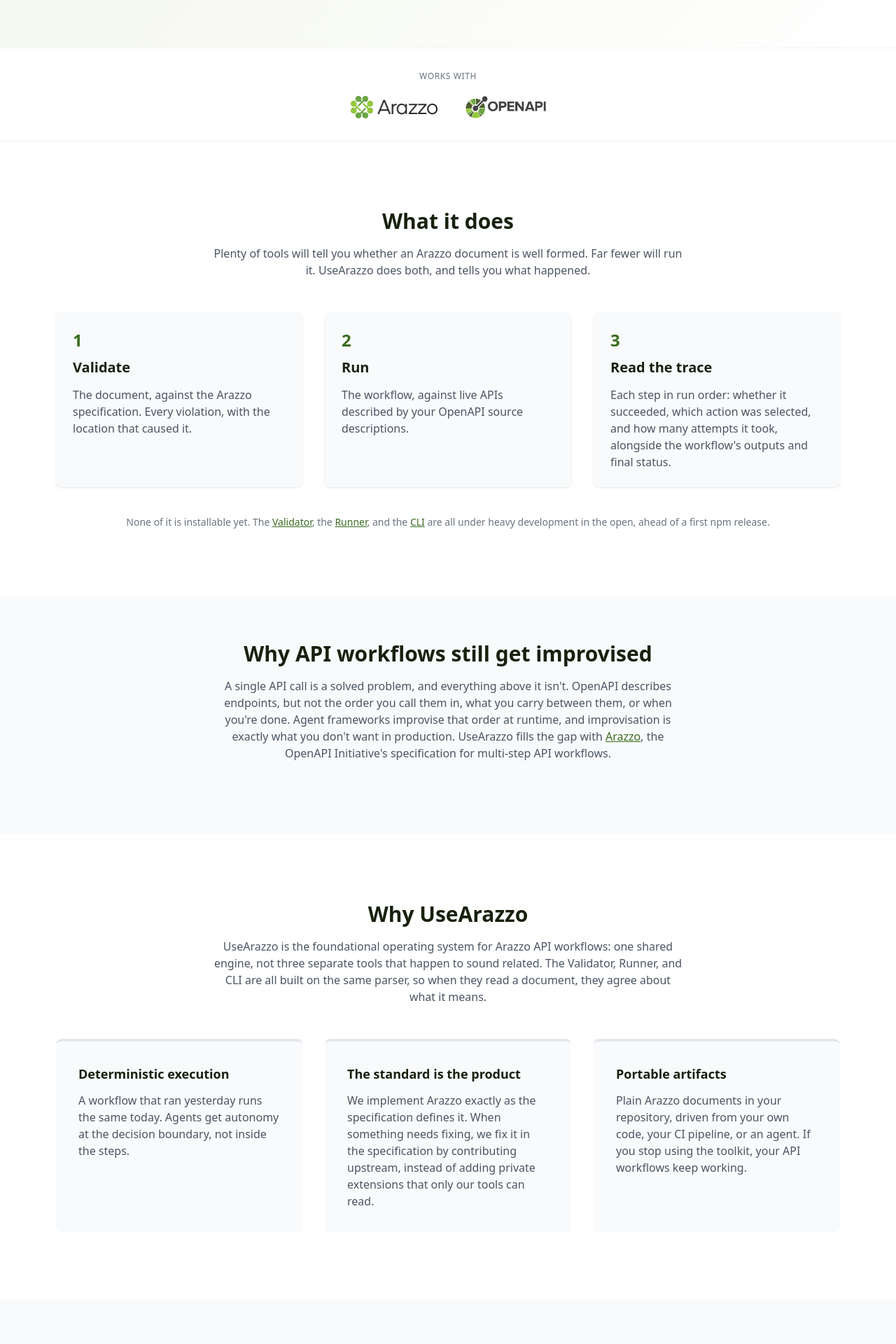
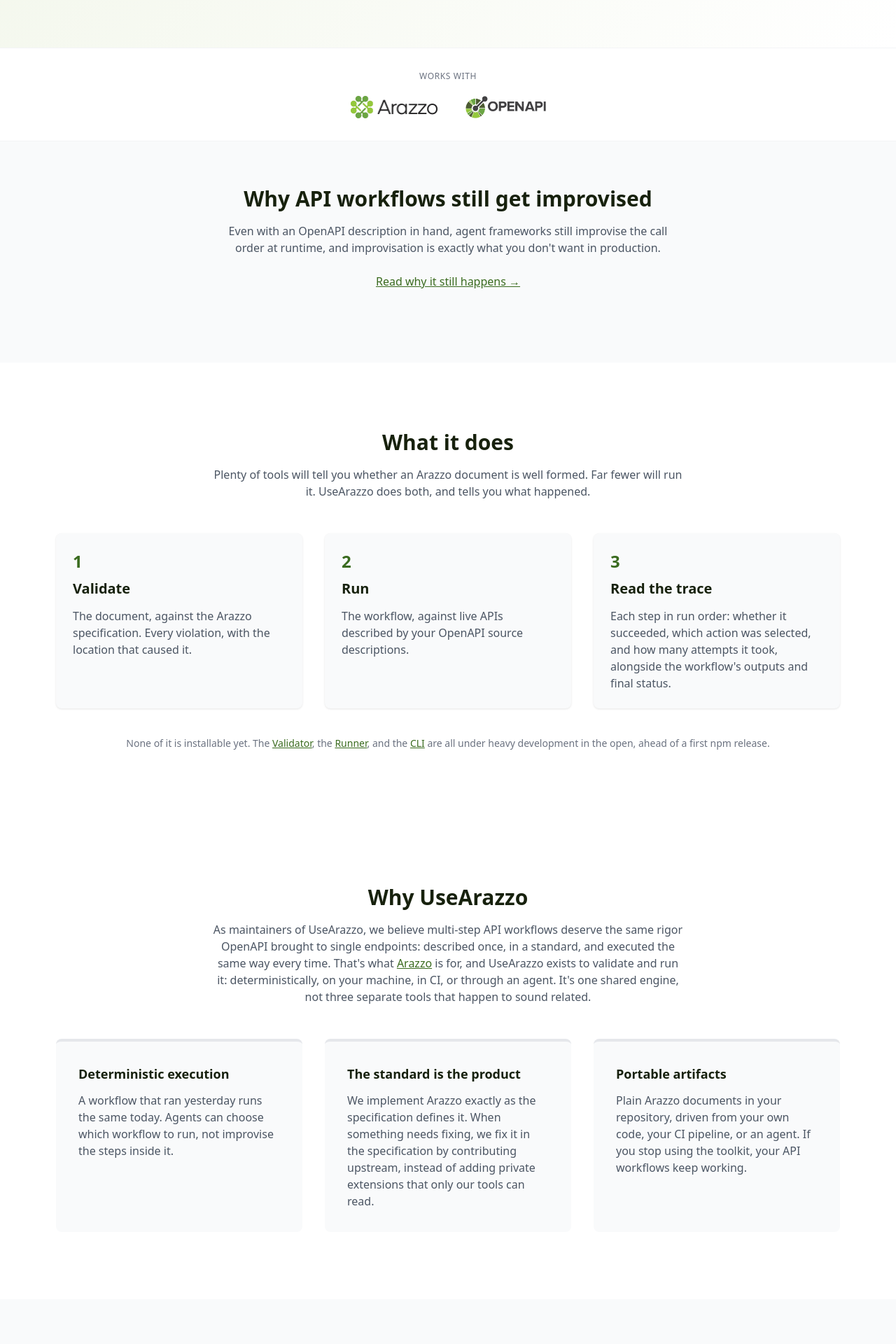
Before and after one commit to usearazzo/website, a Jekyll site: the page built from pages/homepage.html, in a window 1280 px wide. Shown: the part 613-2533 px from the top of the page at 70% size. Built offline with Jekyll 4.4.1, drawn with Linux system fonts in a browser that asks for light colours.

Commit message:
feat(homepage): reposition problem section, sharpen Why UseArazzo
- Moved "Why API workflows still get improvised" above "What it does"
  so the page argument flows problem -> why it matters -> solution,
  instead of solution appearing before the stakes are explained.
- Trimmed that section to its two non-redundant points (the
  agent-runtime angle, and the "exactly what you don't want in
  production" stakes line), since the OpenAPI/Arazzo definitional part
  is now covered by the hero's own H1. Added a "Read why it still
  happens" link to the first blog post, on its own line, so the
  now-short section has somewhere to go instead of needing more prose.
- "Deterministic execution" pillar: replaced the abstract "agents get
  autonomy at the decision boundary" with the concrete "agents can
  choose which workflow to run, not improvise the steps inside it."
- "Why UseArazzo" lead paragraph replaced with the belief statement
  already used on the About page ("we believe multi-step API workflows
  deserve the same rigor OpenAPI brought to single endpoints..."),
  framed as "As maintainers of UseArazzo" rather than an unqualified
  "we". This motivates all three pillar cards (standard/rigor,
  determinism, portability) instead of just one, and echoes the same
  stated belief in two places on the site per the content-strategy
  skill's point-of-view guidance. Split the closing sentence in two to
  fix a run-on from folding the shared-engine clause in.

```diff
--- a/pages/homepage.html
+++ b/pages/homepage.html
@@ -53,6 +53,16 @@
   </div>
 </section>
 
+<!-- Problem Framing Section -->
+<section class="py-12 md:py-16 bg-gray-50">
+  <div class="container mx-auto px-4 max-w-6xl">
+    <div class="max-w-2xl mx-auto text-center mb-10">
+      <h2 class="text-3xl font-extrabold text-primary-dark mb-4">Why API workflows still get improvised</h2>
+      <p class="text-gray-600">Even with an OpenAPI description in hand, agent frameworks still improvise the call order at runtime, and improvisation is exactly what you don't want in production.<br><br><a href="{{ '/blog/api-workflows-are-still-improvised/' | relative_url }}" class="text-primary-light underline hover:no-underline">Read why it still happens &rarr;</a></p>
+    </div>
+  </div>
+</section>
+
 <!-- What It Does Section -->
 <section class="section-padding bg-white">
   <div class="container mx-auto px-4 max-w-6xl">
@@ -83,27 +93,17 @@
   </div>
 </section>
 
-<!-- Problem Framing Section -->
-<section class="py-12 md:py-16 bg-gray-50">
-  <div class="container mx-auto px-4 max-w-6xl">
-    <div class="max-w-2xl mx-auto text-center mb-10">
-      <h2 class="text-3xl font-extrabold text-primary-dark mb-4">Why API workflows still get improvised</h2>
-      <p class="text-gray-600">A single API call is a solved problem, and everything above it isn't. OpenAPI describes endpoints, but not the order you call them in, what you carry between them, or when you're done. Agent frameworks improvise that order at runtime, and improvisation is exactly what you don't want in production. UseArazzo fills the gap with <a href="https://spec.openapis.org/arazzo/latest.html" target="_blank" rel="noopener noreferrer" class="text-primary-light underline hover:no-underline">Arazzo</a>, the OpenAPI Initiative's specification for multi-step API workflows.</p>
-    </div>
-  </div>
-</section>
-
 <!-- Why UseArazzo Pillars Section -->
 <section class="section-padding bg-white">
   <div class="container mx-auto px-4 max-w-6xl">
     <h2 class="text-3xl font-extrabold text-primary-dark text-center mb-4">Why UseArazzo</h2>
     <p class="text-gray-600 text-center mb-12 max-w-2xl mx-auto">
-      UseArazzo is the foundational operating system for Arazzo API workflows: one shared engine, not three separate tools that happen to sound related. The Validator, Runner, and CLI are all built on the same parser, so when they read a document, they agree about what it means.
+      As maintainers of UseArazzo, we believe multi-step API workflows deserve the same rigor OpenAPI brought to single endpoints: described once, in a standard, and executed the same way every time. That's what <a href="https://spec.openapis.org/arazzo/latest.html" target="_blank" rel="noopener noreferrer" class="text-primary-light underline hover:no-underline">Arazzo</a> is for, and UseArazzo exists to validate and run it: deterministically, on your machine, in CI, or through an agent. It's one shared engine, not three separate tools that happen to sound related.
     </p>
     <div class="grid md:grid-cols-3 gap-8">
       <div class="bg-gray-50 rounded-lg p-8 border-t-4 border-primary-dark">
         <h3 class="text-lg font-bold text-primary-dark mb-3">Deterministic execution</h3>
-        <p class="text-gray-600">A workflow that ran yesterday runs the same today. Agents get autonomy at the decision boundary, not inside the steps.</p>
+        <p class="text-gray-600">A workflow that ran yesterday runs the same today. Agents can choose which workflow to run, not improvise the steps inside it.</p>
       </div>
       <div class="bg-gray-50 rounded-lg p-8 border-t-4 border-primary-light">
         <h3 class="text-lg font-bold text-primary-dark mb-3">The standard is the product</h3>
```
